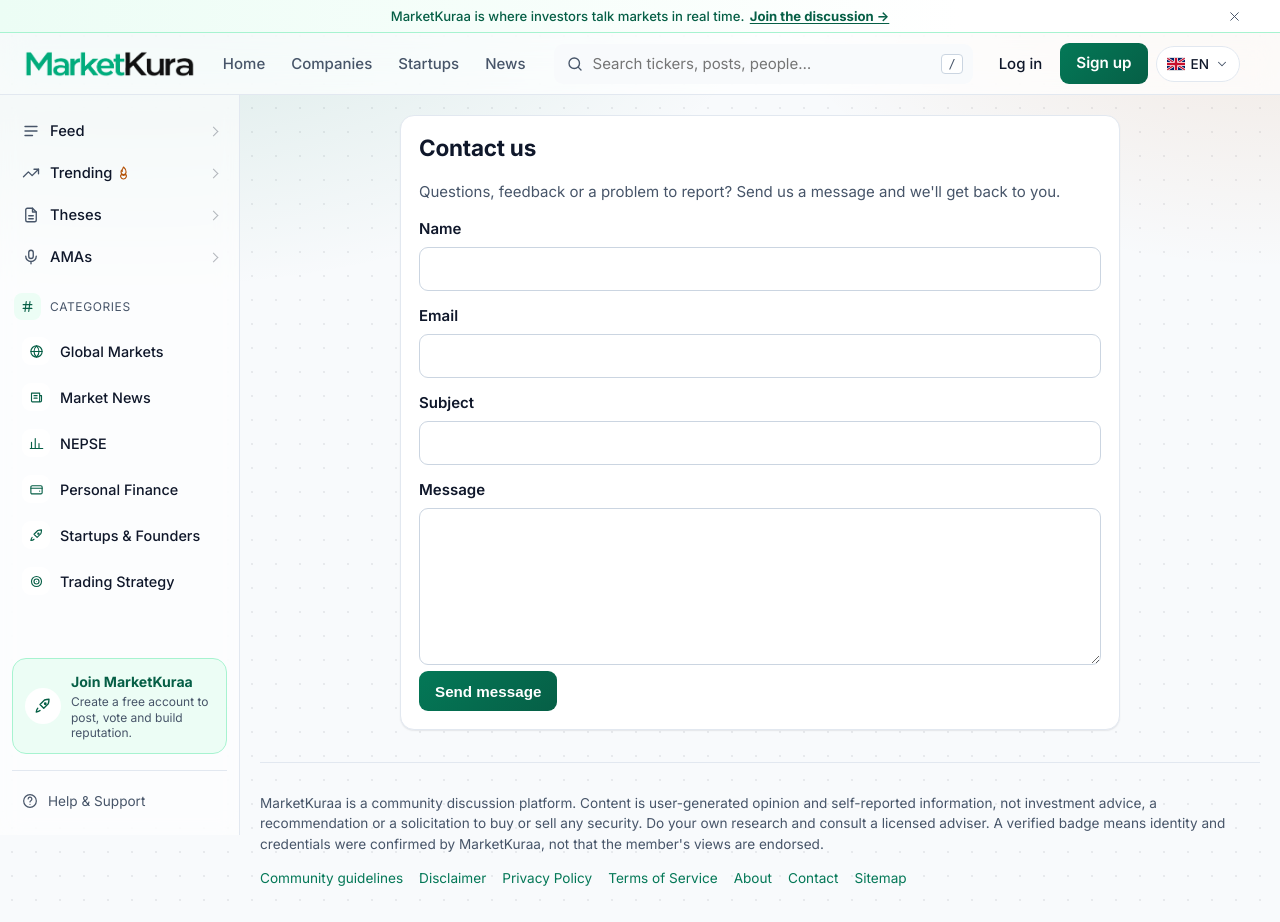
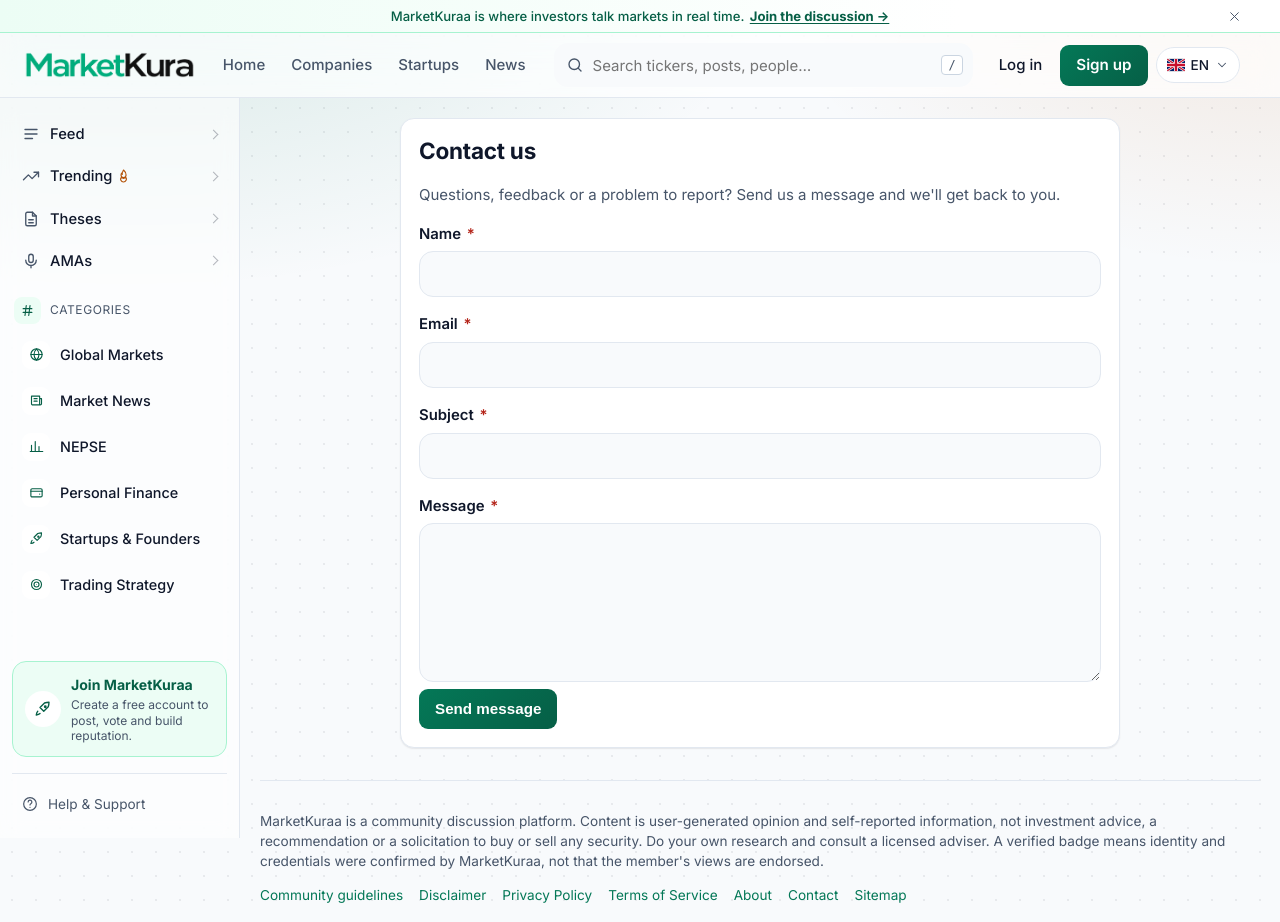
Before and after one commit to sambhavacharyaa/marketkura, a Django app: page /contact/ in a window 1280 px wide. Shown: the top 922 px of the page. Run offline with Django 5.2, Linux system fonts and the light colour scheme; data comes from the database, SQL or seed files in the repository.

Commit message:
Modernize form styling, and fix the Type field hiding itself
Site-wide (every form using form_fields.html): filled-until-focus
inputs matching the look .hdr-search/.composer-main/.ticker-input
already used, a softer glowing focus ring instead of a flush outline,
taller touch targets, bigger border-radius matching cards, and visible
required-field asterisks. Thesis/AMA-only fields on the post form now
sit in a tinted, bordered callout instead of flush with the always-
visible fields above them.

While adding that callout, found that the Type field itself was
getting data-show-for="thesis" — "type" is a substring of
"position_type", and the old check did a plain Django `in` (substring)
test on the raw thesis_fields string instead of a word match. That
hid the Type dropdown entirely for every post type except thesis,
including right after page load (default type is discussion). Fixed
with a new has_field filter that does a real word-list membership
check, used by form_fields.html's data-show-for logic now.

Co-Authored-By: Claude Sonnet 5 <noreply@anthropic.com>

```diff
--- a/community/templatetags/community_extras.py
+++ b/community/templatetags/community_extras.py
@@ -122,6 +122,18 @@ def markdown_safe(text):
         url_schemes={'http', 'https', 'mailto'}, link_rel='nofollow ugc noopener noreferrer',
     )
     return mark_safe(linkify_tags(clean))
+
+
+@register.filter
+def has_field(names, field_name):
+    """True if field_name is one of the space-separated words in names.
+
+    form_fields.html uses this to flag a field as thesis-only/AMA-only. A plain Django template
+    `in` on the raw string would do a substring test instead of a word match — "type" is a
+    substring of "position_type", so the always-visible Type field itself was wrongly getting
+    data-show-for="thesis" and hiding itself for every other post type.
+    """
+    return field_name in (names or '').split()
 
 
 @register.filter
--- a/static/css/main.css
+++ b/static/css/main.css
@@ -251,9 +251,17 @@ details[open] > .menu-panel { animation: menu-in .2s var(--ease) both; }
 .flag-icon { width: 18px; height: 14px; flex: none; border-radius: 2px; box-shadow: inset 0 0 0 1px rgba(15, 23, 42, .15); }
 
 /* ---- Base elements ---- */
-label { display: block; font-weight: 600; margin: 14px 0 6px; }
-input, select, textarea { width: 100%; padding: 10px 12px; min-height: 40px; border: 1px solid var(--line-strong); border-radius: var(--radius-sm); font: inherit; background: #fff; color: var(--text); transition: border-color var(--dur) var(--ease), box-shadow var(--dur) var(--ease); }
-input:focus, select:focus, textarea:focus { border-color: var(--brand); outline: 2px solid var(--brand-line); outline-offset: 0; }
+label { display: block; font-weight: 600; margin: 16px 0 6px; font-size: .93rem; }
+.label-required { color: var(--danger); margin-left: 2px; }
+/* Filled-until-focus is already how .hdr-search/.composer-main/.ticker-input style their own
+   inputs — this just makes it the default everywhere instead of a one-off per component. */
+input, select, textarea {
+  width: 100%; padding: 11px 14px; min-height: 44px; border: 1px solid var(--line); border-radius: var(--radius);
+  font: inherit; background: var(--bg); color: var(--text);
+  transition: border-color var(--dur) var(--ease), box-shadow var(--dur) var(--ease), background-color var(--dur) var(--ease);
+}
+input:hover, select:hover, textarea:hover { border-color: var(--line-strong); }
+input:focus, select:focus, textarea:focus { border-color: var(--brand); outline: none; box-shadow: 0 0 0 3px var(--brand-line); background: #fff; }
 input[type=checkbox] { width: auto; min-height: 0; }
 .password-field { position: relative; display: flex; }
 .password-field input { padding-right: 56px; }
@@ -270,6 +278,15 @@ input[type=file]::file-selector-button, input[type=file]::-webkit-file-upload-bu
 input[type=file]:hover::file-selector-button, input[type=file]:hover::-webkit-file-upload-button { background: var(--brand-line); }
 .helptext, .help { color: var(--muted); font-size: .85rem; display: block; margin: 4px 0 0; }
 .field-errors, .errorlist { color: var(--danger); margin: 4px 0; padding: 0; list-style: none; font-size: .9rem; }
+/* Fields only shown for a specific post type (thesis/AMA, see [data-show-for] in app.js) get a
+   tinted, bordered callout instead of sitting flush with the always-visible fields above them —
+   several in a row read as one cohesive "extra details for this post type" group. */
+.form-field[data-show-for] {
+  background: var(--brand-soft); border: 1px solid var(--brand-line); border-radius: var(--radius-sm);
+  padding: var(--s3) var(--s3) var(--s2); margin-bottom: var(--s2);
+}
+.form-field[data-show-for] label { margin-top: 0; }
+.form-submit-row { margin-top: var(--s4); padding-top: var(--s4); border-top: 1px solid var(--line); }
 .btn, button.btn {
   --btn-fg: #fff;
   position: relative; overflow: hidden; display: inline-flex; align-items: center; justify-content: center; gap: 6px;
@@ -535,7 +552,8 @@ a.ticker:hover { opacity: .72; text-decoration: none; }
    generically, by structure, so this covers every current and future `.as_p`-rendered body field
    without needing a page-specific override each time. */
 p:has(> .md-editor) { margin: 0 0 8px; }
-.md-editor { border: 1px solid var(--line-strong); border-radius: var(--radius-sm); background: #fff; overflow: hidden; margin-bottom: 8px; transition: border-color var(--dur) var(--ease), box-shadow var(--dur) var(--ease); }
+.md-editor { border: 1px solid var(--line); border-radius: var(--radius); background: #fff; overflow: hidden; margin-bottom: 8px; transition: border-color var(--dur) var(--ease), box-shadow var(--dur) var(--ease); }
+.md-editor:hover { border-color: var(--line-strong); }
 .md-editor:focus-within { border-color: var(--brand); box-shadow: 0 0 0 2px var(--brand-line); }
 .md-editor textarea { display: block; border: 0; border-radius: 0; }
 .md-editor textarea:focus { outline: none; box-shadow: none; background: #fff; }
--- a/templates/partials/form_fields.html
+++ b/templates/partials/form_fields.html
@@ -1,8 +1,8 @@
-{% load i18n %}{% for hidden in form.hidden_fields %}{{ hidden }}{% endfor %}
-{% for field in form.visible_fields %}<div class="form-field"{% if field.name in thesis_fields %} data-show-for="thesis"{% elif field.name in ama_fields %} data-show-for="ama"{% endif %}>
-  {% if field.field.widget.input_type == 'checkbox' %}<label><input type="checkbox" name="{{ field.html_name }}" id="{{ field.id_for_label }}"{% if field.value %} checked{% endif %}{% if field.field.required %} required{% endif %}> {{ field.label }}</label>
-  {% elif show_password_toggle and field.field.widget.input_type == 'password' %}<label for="{{ field.id_for_label }}">{{ field.label }}</label><div class="password-field">{{ field }}<button type="button" class="password-toggle" data-shown-label="{% trans 'Hide' %}" aria-pressed="false">{% trans "Show" %}</button></div>
-  {% else %}<label for="{{ field.id_for_label }}">{{ field.label }}</label>{{ field }}{% endif %}
+{% load i18n community_extras %}{% for hidden in form.hidden_fields %}{{ hidden }}{% endfor %}
+{% for field in form.visible_fields %}<div class="form-field" data-field="{{ field.name }}"{% if thesis_fields|has_field:field.name %} data-show-for="thesis"{% elif ama_fields|has_field:field.name %} data-show-for="ama"{% endif %}>
+  {% if field.field.widget.input_type == 'checkbox' %}<label><input type="checkbox" name="{{ field.html_name }}" id="{{ field.id_for_label }}"{% if field.value %} checked{% endif %}{% if field.field.required %} required{% endif %}> {{ field.label }}{% if field.field.required %}<span class="label-required" aria-hidden="true"> *</span>{% endif %}</label>
+  {% elif show_password_toggle and field.field.widget.input_type == 'password' %}<label for="{{ field.id_for_label }}">{{ field.label }}{% if field.field.required %}<span class="label-required" aria-hidden="true"> *</span>{% endif %}</label><div class="password-field">{{ field }}<button type="button" class="password-toggle" data-shown-label="{% trans 'Hide' %}" aria-pressed="false">{% trans "Show" %}</button></div>
+  {% else %}<label for="{{ field.id_for_label }}">{{ field.label }}{% if field.field.required %}<span class="label-required" aria-hidden="true"> *</span>{% endif %}</label>{{ field }}{% endif %}
   {% if field.help_text and not field.errors %}<span class="help">{{ field.help_text }}</span>{% endif %}
   {% for error in field.errors %}<p class="field-errors">{{ error }}</p>{% endfor %}
 </div>{% endfor %}
--- a/templates/post_form.html
+++ b/templates/post_form.html
@@ -12,6 +12,6 @@
   {% for error in form.non_field_errors %}<p class="field-errors">{{ error }}</p>{% endfor %}
   {% include 'partials/form_fields.html' with thesis_fields='position_type entry_price target_price stop_loss time_horizon thesis_risk disclosure' ama_fields='ama_starts_at ama_ends_at' %}
   {% if editing and post.image %}<p class="help">{% trans "Choose a new file above to replace the current image." %}</p>{% endif %}
-  <p class="compose-submit-row" style="margin-top:16px"><button class="btn" type="submit">{% if editing %}{% trans "Save changes" %}{% else %}{% trans "Publish post" %}{% endif %}</button></p>
+  <p class="compose-submit-row form-submit-row"><button class="btn" type="submit">{% if editing %}{% trans "Save changes" %}{% else %}{% trans "Publish post" %}{% endif %}</button></p>
 </form></section>
 {% endblock %}
```
Also changed, not shown: community/test_features.py (+30 -0 lines).
